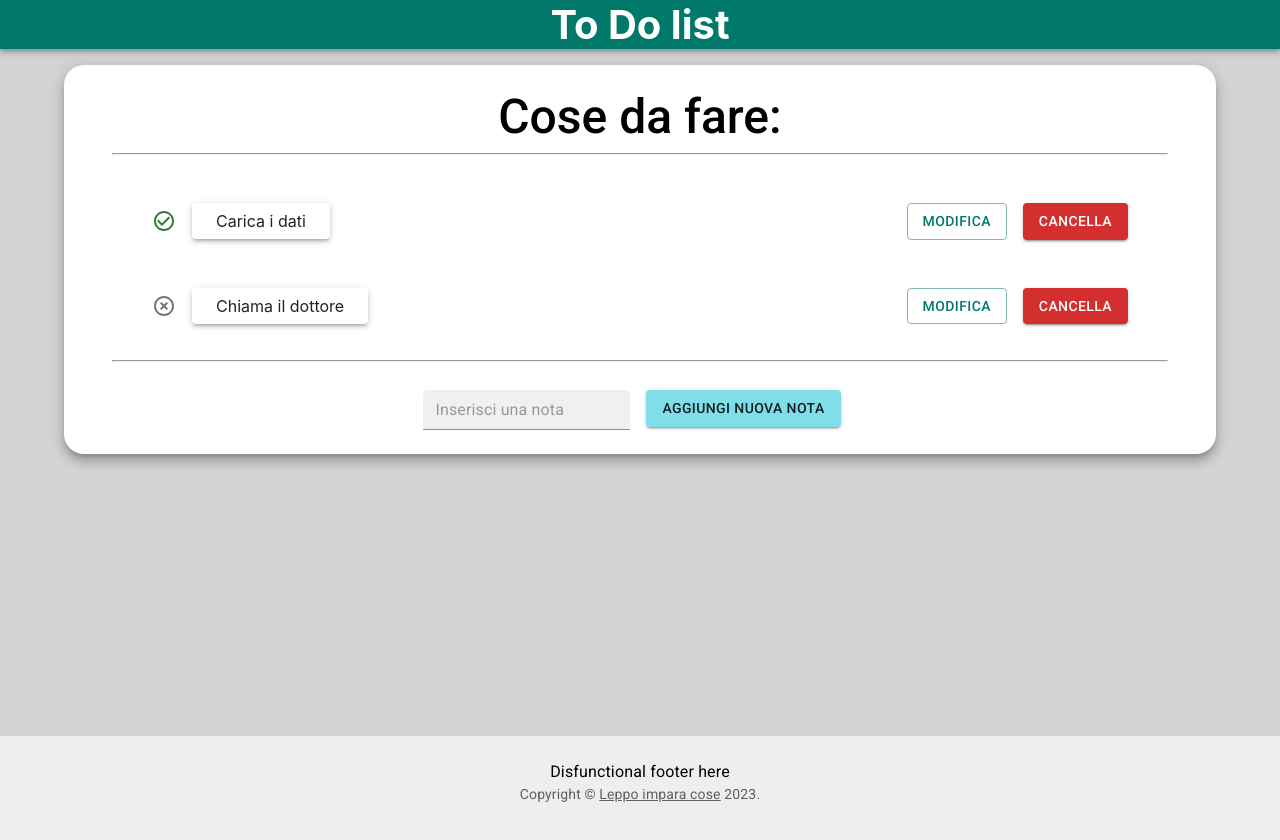
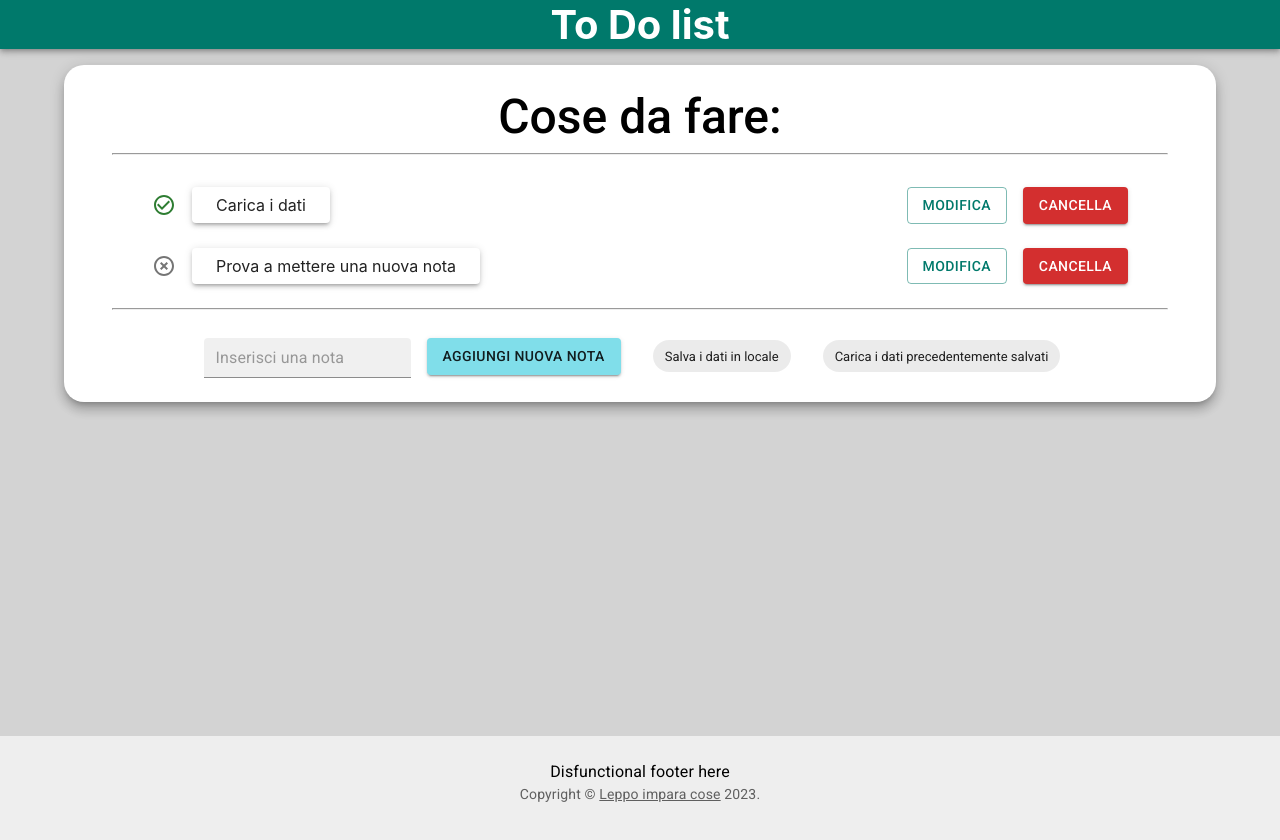
Before and after one commit to Leppo84/todo-list-react, a React (Create React App) app: page / in a window 1280 px wide. Shown: the top 840 px of the page. Built offline with nearby package versions, Linux system fonts and the light colour scheme.

Commit message:
Save and load added

```diff
--- a/src/components/TodoItem.tsx
+++ b/src/components/TodoItem.tsx
@@ -1,5 +1,5 @@
 import * as React from 'react';
-import { Box, Button, Container, ListItem, Paper, Stack, TextField } from '@mui/material';
+import { Box, Button, Container, Divider, ListItem, Paper, Stack, TextField } from '@mui/material';
 import { Task, addedTask, deletedTask, updatedTask } from '../features/task-slice';
 import CheckCircleOutlineIcon from '@mui/icons-material/CheckCircleOutline';
 import HighlightOffIcon from '@mui/icons-material/HighlightOff';
@@ -21,8 +21,7 @@ const TodoItem: React.FC<TodoItemProps> = ({ task }) => {
   return (
     <ListItem>
       <Container>
-
-        <Stack direction="row" spacing={2} alignItems='center' justifyContent="flex-start" mt={4}>
+        <Stack direction="row" spacing={2} alignItems='center' justifyContent="flex-start" mt={1}>
           {task.completed ? (
             <CheckCircleOutlineIcon color='success'/>
             ) : (
@@ -34,7 +33,7 @@ const TodoItem: React.FC<TodoItemProps> = ({ task }) => {
         </Stack>
       </Container>
       <Container>
-        <Stack direction="row" spacing={2} alignItems='center' justifyContent="flex-end" mt={4}>
+        <Stack direction="row" spacing={2} alignItems='center' justifyContent="flex-end" mt={1}>
           <TodoEdit
             task={task}
             />
--- a/src/components/TodoList.tsx
+++ b/src/components/TodoList.tsx
@@ -1,17 +1,20 @@
 import * as React from 'react';
 import { useAppDispatch, useAppSelector } from '../app/hooks';
-import { Box, Button, TextField, Typography } from '@mui/material';
+import { Box, Button, Chip, Divider, List, ListItem, TextField, Typography } from '@mui/material';
 import { useTheme } from '@emotion/react';
-import { Task, addedTask, updatedTask } from '../features/task-slice';
+import { loadedTask, addedTask, savedTask, updatedTask, Task } from '../features/task-slice';
 import TodoItem from './TodoItem';
 
 export const TodoList = () => {
   const theme = useTheme();
 
-  const tasks = useAppSelector((state) => state.taskManager);
+  const tasks: Task[] = useAppSelector((state) => state.taskManager);
+  console.log("sono i tasks",tasks);
+
   const dispatch = useAppDispatch();
 
   const [editTaskId, setEditTaskId] = React.useState<number | null>(null);
+  const [content, setContent] = React.useState('');
 
   const handleSubmit = (e: React.FormEvent<HTMLFormElement>) => {
     handleFormSubmit(e);
@@ -32,7 +35,15 @@ const handleContentChange = (e: React.ChangeEvent<HTMLInputElement>) => {
     setContent(e.target.value);
   };
 
-const [content, setContent] = React.useState('');
+  const saveTask = (() => {
+    dispatch(savedTask());
+    console.log('Pigiato u buttun');
+  });
+
+  const loadTask = (() => {
+    dispatch(loadedTask());
+    console.log("Pigiato l'altro  buttun");
+  });
 
 
   return (
@@ -40,13 +51,14 @@ const [content, setContent] = React.useState('');
         <Box bgcolor={'white'} borderRadius={5} py={3} px={6} mt={2} sx={{boxShadow:8}}>
           <Typography variant='h3'>Cose da fare:</Typography>
           <hr />
+          <List>
             {tasks.map((task) => (
               <TodoItem
                 key={task.taskId}
                 task={task}
               />
             ))}
-          <br />
+          </List>
           <hr />
           <br />
             {editTaskId !== null ? null :
@@ -64,6 +76,14 @@ const [content, setContent] = React.useState('');
             <Button variant='contained'sx={{mx:2}} id="active" type="submit">
               Aggiungi nuova nota
             </Button>
+            <Chip label='Salva i dati in locale' sx={{mx:2}}
+              onClick={saveTask}
+            />
+             <Chip label='Carica i dati precedentemente salvati' sx={{mx:2}}
+
+              onClick={loadTask}
+            />
+
           </form> }
         </Box>
   )
--- a/src/features/task-slice.ts
+++ b/src/features/task-slice.ts
@@ -1,6 +1,7 @@
 // ducks pattern
 import { createSlice, PayloadAction } from "@reduxjs/toolkit";
 import { useAppDispatch, useAppSelector } from "../app/hooks";
+import { Task } from "@mui/icons-material";
 
 export interface Task {
   taskId: number;
@@ -20,17 +21,25 @@ export const taskSlice = createSlice({
     },  {
       taskId: 1,
       completed: false,
-      content: "Chiama il dottore",
+      content: "Prova a mettere una nuova nota",
+    },] as Task[],
+  reducers: {
+    // SaveTasks into local storage
+    savedTask(state) {
+      const currentData = JSON.stringify(state);
+      localStorage.setItem("currentData", (currentData));
     },
-  ] as Task[],
-  reducers: {
-    // getTask
-    listedTask(state) {
-    //   const newItems = JSON.stringify(newTask)
-    //   localStorage.setItem("myItems",newItems);
 
-      return state
+    // loadTasks from local storage
+    loadedTask(state) {
+      const storageData: string | null = localStorage.getItem("currentData");
+      const jsonData: Task[] = JSON.parse(storageData!);
+      console.log("da storage",storageData);
+      console.log("parsato",jsonData);
+      // state.push(newTask);
+      return jsonData
     },
+
 
     // addTask
     addedTask(state, actions: PayloadAction<string>) {
@@ -42,9 +51,8 @@ export const taskSlice = createSlice({
       counter++;
       state.push(newTask);
 
-
-      const newItems = JSON.stringify(newTask)
-      localStorage.setItem("myItems",newItems);
+      // const newItems = JSON.stringify(newTask)
+      // localStorage.setItem("myItems",newItems);
 
     },
 
@@ -67,5 +75,5 @@ export const taskSlice = createSlice({
       }
 });
 
-export const { addedTask, listedTask, deletedTask, updatedTask } = taskSlice.actions
+export const { addedTask, savedTask,loadedTask, deletedTask, updatedTask } = taskSlice.actions
 export default taskSlice.reducer
```
Lines whose indentation alone changed are shown as unchanged.
